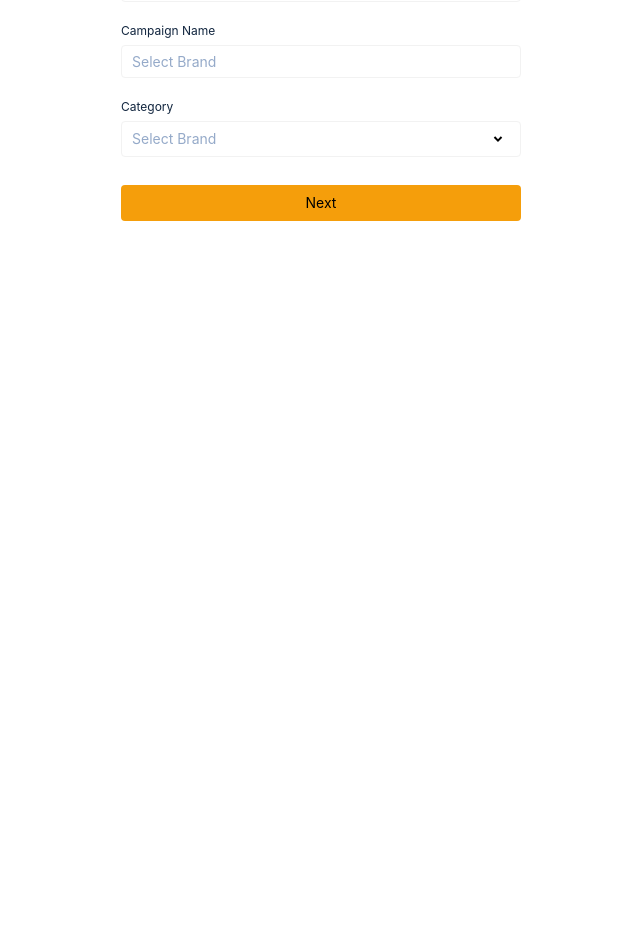
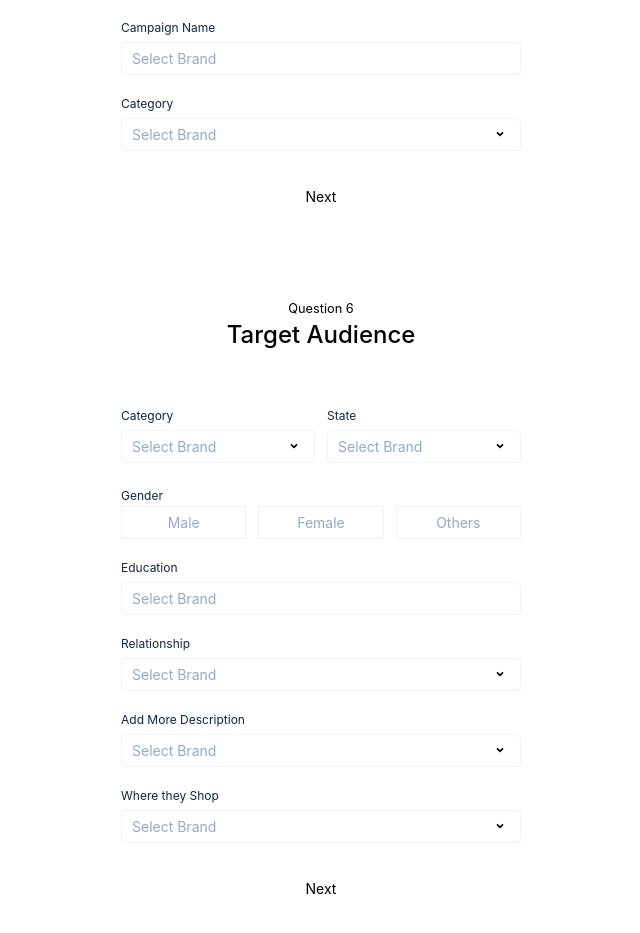
Before and after one commit to EzeBernardine/Haz, a React (Create React App) app: page / in a window 1280 px wide. Shown: the part 953-1886 px from the top of the page, without its empty margins (319-959 px from the left). Before the commit the page ends 1254 px from the top, so only its background shows below. Built offline with nearby package versions, Linux system fonts and the light colour scheme.

Commit message:
Created variables

```diff
--- a/src/components/input/index.js
+++ b/src/components/input/index.js
@@ -10,11 +10,11 @@ function Input({ htmlFor, placeHolder, className, noIcon = false }) {
         type="text"
         id={htmlFor}
         placeholder={placeHolder}
-        className="flex-1"
+        className="flex-1 min-w-0 "
       />
       {!noIcon ? (
         <span>
-          <RiArrowDropDownLine className="text-black h-6 w-6" />
+          <RiArrowDropDownLine className="text-black h-5 w-5" />
         </span>
       ) : null}
     </div>
--- a/src/components/input/styles.css
+++ b/src/components/input/styles.css
@@ -1,12 +1,11 @@
 .input-container {
-  border: 1px solid #f2f2f2;
+  border: theme("border.lighBorder");
   padding: 5px 10px;
   border-radius: 4px;
 }
 .input-container input {
   font-size: 14px;
-  color: #12263F;
-  /* cursor:  */
+  color: theme("colors.blue");
 }
 input::-webkit-input-placeholder {
   color: #95aac9;
--- /dev/null
+++ b/src/pages/campaign/03_targetAudience/index.js
@@ -0,0 +1,102 @@
+import "./styles.css";
+import Input from "../../../components/input";
+
+function TargetAud() {
+  return (
+    <section className="TargetAud flex items-center justify-center">
+      <div className="brand">
+        <small>Question 6</small>
+        <h2 className="text-center  text-2xl font-medium mb-9">
+          Target Audience
+        </h2>
+
+        <from>
+          <div className="grid grid-cols-2 gap-x-3 ">
+            <div className="form-sub text-justify">
+              <label htmlFor="brand" className="text-justify">
+                Category
+              </label>
+              <Input
+                htmlFor="brand"
+                placeHolder="Select Brand"
+                className="my-1"
+              />
+            </div>
+            <div className="form-sub text-justify">
+              <label htmlFor="brand" className="text-justify">
+                State
+              </label>
+              <Input
+                htmlFor="brand"
+                placeHolder="Select Brand"
+                className="my-1"
+              />
+            </div>
+          </div>
+
+          <div className="form-sub text-justify">
+            <label htmlFor="Education" className="text-justify">
+              Gender
+            </label>
+            <div className="grid  gap-x-3 grid-cols-3 " id="gender">
+              <button>Male</button>
+              <button>Female</button>
+              <button>Others</button>
+            </div>
+          </div>
+
+          <div className="form-sub text-justify">
+            <label htmlFor="Education" className="text-justify">
+              Education
+            </label>
+            <Input
+              htmlFor="Education"
+              placeHolder="Select Brand"
+              className="my-1"
+              noIcon
+            />
+          </div>
+
+          <div className="form-sub text-justify">
+            <label htmlFor="Relationship" className="text-justify">
+              Relationship
+            </label>
+            <Input
+              htmlFor="Relationship"
+              placeHolder="Select Brand"
+              className="my-1"
+            />
+          </div>
+
+          <div className="form-sub text-justify">
+            <label htmlFor="Add More Description" className="text-justify">
+              Add More Description
+            </label>
+            <Input
+              htmlFor="Add More Description"
+              placeHolder="Select Brand"
+              className="my-1"
+            />
+          </div>
+
+          <div className="form-sub text-justify">
+            <label htmlFor="Where they Shop" className="text-justify">
+              Where they Shop
+            </label>
+            <Input
+              htmlFor="Where they Shop"
+              placeHolder="Select Brand"
+              className="my-1"
+            />
+          </div>
+
+          <button className="text-black bg-yellow-500 w-full rounded text-sm py-2 mt-6 hover:bg-yellow-600">
+            Next
+          </button>
+        </from>
+      </div>
+    </section>
+  );
+}
+
+export default TargetAud;
--- /dev/null
+++ b/src/pages/campaign/03_targetAudience/styles.css
@@ -0,0 +1,9 @@
+#gender button {
+  color: theme("colors.blue");
+  font-size: 14px;
+  padding: 5px 10px;
+  border: theme("border.lighBorder");
+}
+#gender button:hover {
+  color: theme("colors.orange");
+}
--- a/src/pages/campaign/index.js
+++ b/src/pages/campaign/index.js
@@ -1,6 +1,7 @@
 import "./styles.css";
 import Campaign1 from "./01";
 import Campaign2 from "./02_brandName";
+import TargetAud from "./03_targetAudience";
 
 function Campaign() {
   return (
@@ -10,6 +11,8 @@ function Campaign() {
       <div className="space-out"></div>
 
       <Campaign2 />
+      <div className="space-out"></div>
+      <TargetAud />
     </div>
   );
 }
--- a/tailwind.config.js
+++ b/tailwind.config.js
@@ -3,6 +3,13 @@ module.exports = {
   darkMode: false, // or 'media' or 'class'
   theme: {
     extend: {},
+    colors: {
+      blue: "#95aac9",
+      orange: "#F5A31C",
+    },
+    border: {
+      lighBorder: " 1px solid #f2f2f2",
+    },
   },
   variants: {
     extend: {},
```
Also changed, not shown: 1 other file (tests, documents, lock files or other folders).
